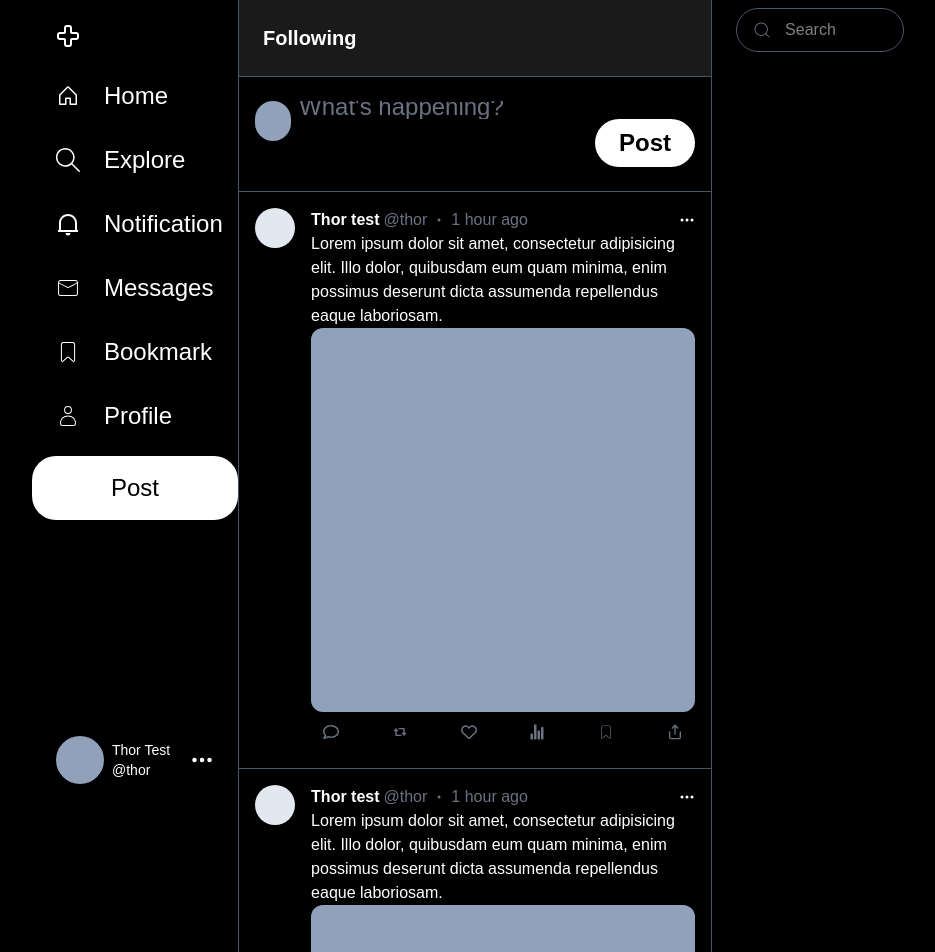
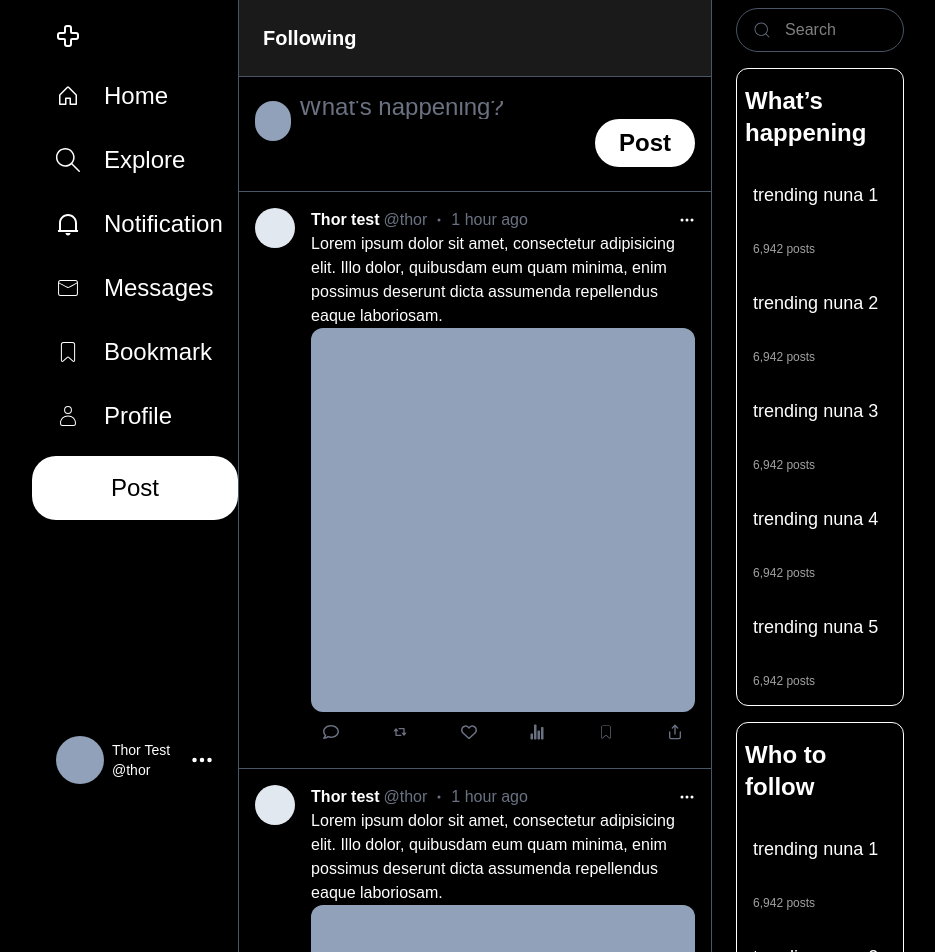
Before and after one commit to thorsanchez/Xclone, a Next.js app: page / in a window 1280 px wide. Shown: the top 952 px of the page, without its empty margins (160-1095 px from the left). Built offline with nearby package versions, Linux system fonts and the light colour scheme.

Commit message:
whats trending komið, næst þarf að laga svo hægt se að skrolla sma og svo verður hægri hlið sticky?

```diff
--- a/src/app/page.tsx
+++ b/src/app/page.tsx
@@ -21,8 +21,24 @@ const Home = () => {
               ></input>
             </div>
           </div>
-          <div></div>
-          <div></div>
+          <div className="flex flex-col rounded-xl border mt-4">
+            <h3 className="font-bold text-2xl my-2 p-2">What’s happening</h3>
+            {Array.from({ length: 5 }).map((_, i) => (
+              <div key={i} className="hover:bg-white/5">
+                <div className="fond-bold text-lg p-4"> trending nuna {i + 1}</div>
+                <div className="text-xs text-neutral-400 p-4">6,942 posts</div>
+              </div>
+            ))}
+          </div>
+          <div className="flex flex-col rounded-xl border mt-4">
+            <h3 className="font-bold text-2xl my-2 p-2">Who to follow</h3>
+            {Array.from({ length: 5 }).map((_, i) => (
+              <div key={i} className="hover:bg-white/5">
+                <div className="fond-bold text-lg p-4"> trending nuna {i + 1}</div>
+                <div className="text-xs text-neutral-400 p-4">6,942 posts</div>
+              </div>
+            ))}
+          </div>
         </section>
       </div>
     </div>
```
